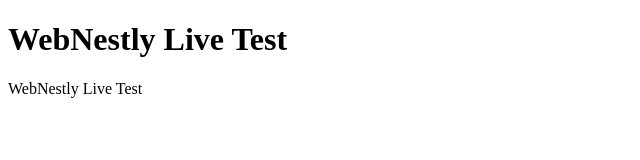
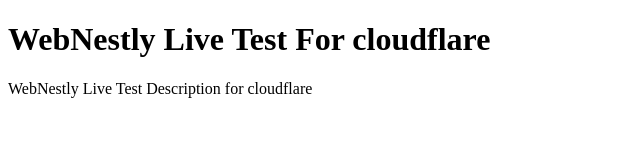
Before and after one commit to webnestly/webnestly-sites, a plain HTML site: page index.html in a window 1280 px wide. Shown: the whole page, without its empty margins (0-640 px from the left). Drawn offline with Linux system fonts and the light colour scheme.

Commit message:
Publish website via WebNestly

```diff
--- a/index.html
+++ b/index.html
@@ -3,10 +3,10 @@
 <html>
 <head>
   <meta charset="UTF-8" />
-  <title>WebNestly Live Test</title>
+  <title>WebNestly Live Test For cloudflare</title>
 </head>
 <body>
-  <h1>WebNestly Live Test</h1>
-  <p>WebNestly Live Test</p>
+  <h1>WebNestly Live Test For cloudflare</h1>
+  <p>WebNestly Live Test Description for cloudflare</p>
 </body>
 </html>
```
